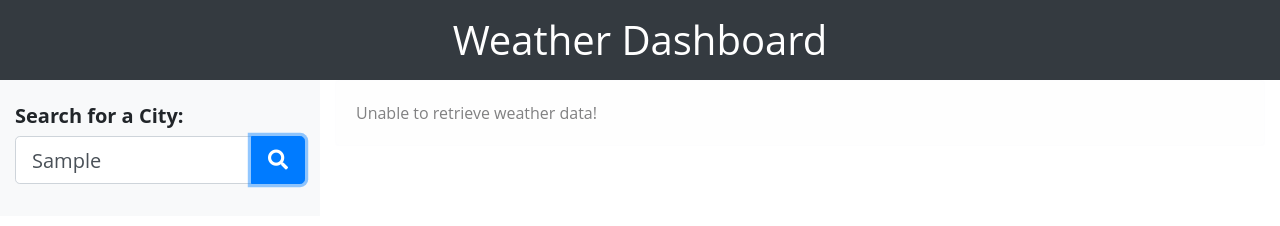
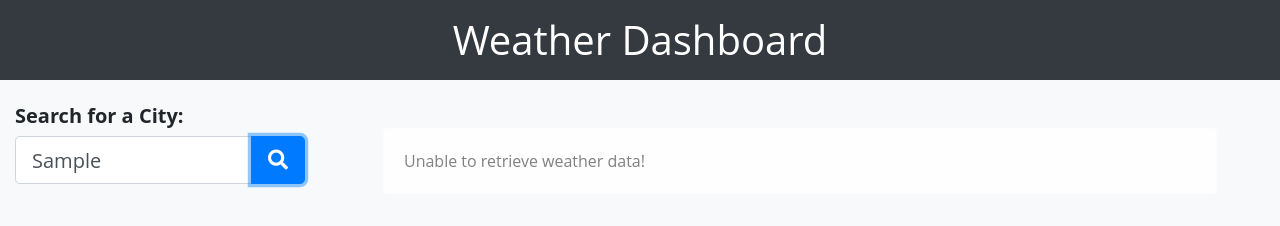
Before and after one commit to Gveetil/Weather-Dashboard, a plain HTML site: page index.html in a window 1280 px wide. Both pictures are taken after typing "Sample" into the empty fields and a click on the button 278 px from the left and 160 px from the top of the page. Drawn offline with nearby package versions, Linux system fonts and the light colour scheme; no server answers.

Commit message:
ui clean up

```diff
--- a/index.html
+++ b/index.html
@@ -12,8 +12,8 @@
     <link rel="stylesheet" href="assets/css/style.css" />
 </head>
 
-<body>
-    <div class="container-fluid bg-light">
+<body class="bg-light">
+    <div class="container-fluid">
         <!-- Page Heading -->
         <div class="row bg-dark py-3">
             <div class="col-12 text-center">
@@ -43,7 +43,7 @@
                     <!-- Search History -->
                 </div>
             </div>
-            <div class="col-12 col-sm-9 bg-white">
+            <div class="col-12 col-sm-9">
                 <!-- Search Results -->
                 <span id="searchResultsContainer" class="collapse">
                     <!-- City Weather Details -->
@@ -77,7 +77,7 @@
                 </span>
                 <!-- Search Results -->
                 <!-- Errors -->
-                <div id="errorMessage" class="alert alert-light py-4 collapse">
+                <div id="errorMessage" class="alert alert-light py-4 m-5 collapse align-middle">
                 </div>
                 <!-- Errors -->
             </div>
```
Also changed, not shown: assets/images/readme_weather_dashboard_incorrect_city_error.png, assets/images/readme_weather_dashboard_main.png.
